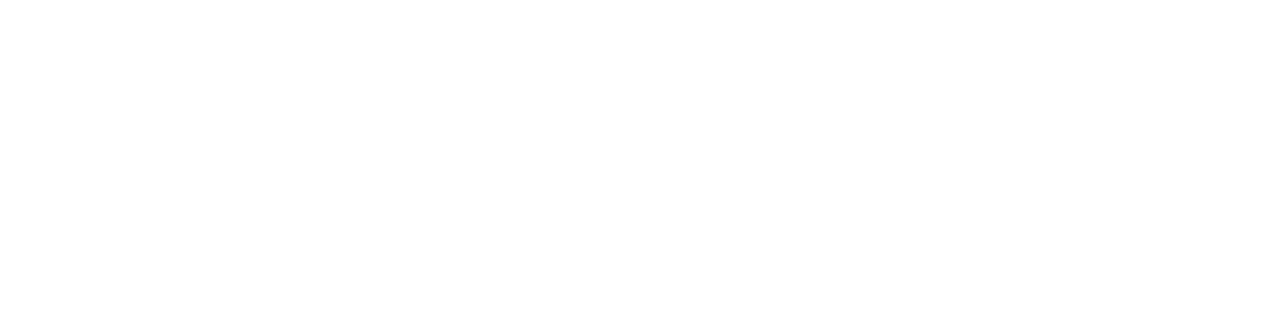
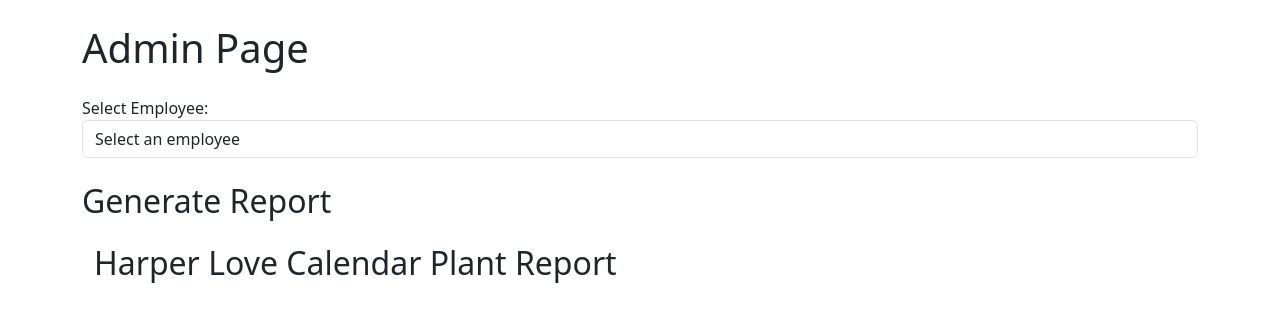
Before and after one commit to JasonLewis007/Calender-App, a React (Create React App) app in the folder calendar-app/: page /admin in a window 1280 px wide. Before the commit this address had no page. Shown: the top 322 px of the page. Built offline with nearby package versions, Linux system fonts and the light colour scheme.

Commit message:
added admin page to generate reports

```diff
--- a/calendar-app/src/App.js
+++ b/calendar-app/src/App.js
@@ -1,17 +1,24 @@
-// src/App.js
 import React from 'react';
-import { BrowserRouter as Router, Route, Routes } from 'react-router-dom';
+import { BrowserRouter as Router, Routes, Route } from 'react-router-dom';
+import { EventProvider } from './EventContext';
+import { EmployeeProvider } from './EmployeeContext';
 import MyCalendar from './components/Calendar';
 import ReportPage from './components/ReportPage';
+import AdminPage from './components/AdminPage';
 
 function App() {
   return (
+    <EventProvider>
+      <EmployeeProvider>
         <Router>
           <Routes>
             <Route path="/" element={<MyCalendar />} />
             <Route path="/report" element={<ReportPage />} />
+            <Route path="/admin" element={<AdminPage />} />
           </Routes>
         </Router>
+      </EmployeeProvider>
+    </EventProvider>
   );
 }
 
--- /dev/null
+++ b/calendar-app/src/EmployeeContext.js
@@ -0,0 +1,27 @@
+import React, { createContext, useState, useEffect } from 'react';
+
+export const EmployeeContext = createContext();
+
+export const EmployeeProvider = ({ children }) => {
+  const [employees, setEmployees] = useState([]);
+
+  useEffect(() => {
+    // Placeholder for fetching employee data from MySQL
+    const fetchEmployees = async () => {
+      // Replace with actual data fetching logic
+      const employeeData = [
+        { id: 1, name: 'John Doe' },
+        { id: 2, name: 'Jane Smith' },
+      ];
+      setEmployees(employeeData);
+    };
+
+    fetchEmployees();
+  }, []);
+
+  return (
+    <EmployeeContext.Provider value={{ employees, setEmployees }}>
+      {children}
+    </EmployeeContext.Provider>
+  );
+};
--- /dev/null
+++ b/calendar-app/src/EventContext.js
@@ -0,0 +1,13 @@
+import React, { createContext, useState } from 'react';
+
+export const EventContext = createContext();
+
+export const EventProvider = ({ children }) => {
+  const [events, setEvents] = useState([]);
+
+  return (
+    <EventContext.Provider value={{ events, setEvents }}>
+      {children}
+    </EventContext.Provider>
+  );
+};
--- /dev/null
+++ b/calendar-app/src/Styles/Report.css
@@ -0,0 +1,15 @@
+.list-group-item {
+    border: 1px solid #ddd;
+    margin-bottom: 10px;
+    border-radius: 5px;
+    padding: 20px;
+  }
+
+  .list-group-item h5 {
+    font-size: 1.25rem;
+    margin-bottom: 10px;
+  }
+
+  .list-group-item p {
+    margin: 5px 0;
+  }
--- /dev/null
+++ b/calendar-app/src/components/AdminPage.js
@@ -0,0 +1,32 @@
+import React, { useContext } from 'react';
+import { EmployeeContext } from '../EmployeeContext';
+import { EventContext } from '../EventContext';
+import Report from './Report';
+
+const AdminPage = () => {
+  const { employees } = useContext(EmployeeContext);
+  const { events } = useContext(EventContext);
+
+  return (
+    <div className="container">
+      <h1 className="my-4">Admin Page</h1>
+      <div className="form-group">
+        <label htmlFor="employeeSelect">Select Employee:</label>
+        <select className="form-control" id="employeeSelect">
+          <option value="">Select an employee</option>
+          {employees.map((employee) => (
+            <option key={employee.id} value={employee.id}>
+              {employee.name}
+            </option>
+          ))}
+        </select>
+      </div>
+      <div className="mt-4">
+        <h2>Generate Report</h2>
+        <Report events={events} />
+      </div>
+    </div>
+  );
+};
+
+export default AdminPage;
--- a/calendar-app/src/components/Calendar.js
+++ b/calendar-app/src/components/Calendar.js
@@ -1,6 +1,4 @@
-
-// src/components/Calendar.js
-import React, { useState } from 'react';
+import React, { useState, useContext } from 'react';
 import { useNavigate } from 'react-router-dom';
 import { Calendar, momentLocalizer } from 'react-big-calendar';
 import moment from 'moment';
@@ -8,11 +6,12 @@
 import '../Styles/CalendarStyles.css';
 import PlantForm from './PlantForm';
 import EventModal from './EventModal';
+import { EventContext } from '../EventContext';
 
 const localizer = momentLocalizer(moment);
 
 const MyCalendar = () => {
-  const [events, setEvents] = useState([]);
+  const { events, setEvents } = useContext(EventContext);
   const [showModal, setShowModal] = useState(false);
   const [selectedEvent, setSelectedEvent] = useState(null);
   const [eventIdCounter, setEventIdCounter] = useState(0);
@@ -61,6 +60,10 @@
     navigate('/report', { state: { events } });
   };
 
+  const navigateToAdmin = () => {
+    navigate('/admin');
+  };
+
   return (
     <div className="container">
       <h1 className="my-4">HarperLove Plant Calendar</h1>
@@ -85,6 +88,9 @@
       <button className="btn btn-primary mt-4" onClick={navigateToReport}>
         Show Report
       </button>
+      <button className="btn btn-secondary mt-4 ml-2" onClick={navigateToAdmin}>
+        Admin Login
+      </button>
     </div>
   );
 };
--- a/calendar-app/src/components/Report.js
+++ b/calendar-app/src/components/Report.js
@@ -1,19 +1,19 @@
-// src/components/Report.js
 import React from 'react';
+import '../Styles/Report.css'; // Import the CSS file
 
 const Report = ({ events }) => {
   return (
-    <div>
-      <h2>Calendar Plant Report</h2>
-      <ul>
+    <div className="container">
+      <h2 className="my-4"> Harper Love Calendar Plant Report</h2>
+      <div className="list-group">
         {events.map((event, index) => (
-          <li key={index}>
-            <strong>Plant Name:</strong> {event.title} <br />
-            <strong>Details:</strong> {event.details} <br />
-            <strong>Date Range:</strong> {event.start.toDateString()} to {event.end.toDateString()}
-          </li>
+          <div key={index} className="list-group-item">
+            <h5 className="mb-1">{event.title}</h5>
+            <p className="mb-1"><strong>Details:</strong> {event.details}</p>
+            <p className="mb-1"><strong>Date Range:</strong> {new Date(event.start).toLocaleDateString()} - {new Date(event.end).toLocaleDateString()}</p>
+          </div>
         ))}
-      </ul>
+      </div>
     </div>
   );
 };
--- a/calendar-app/src/components/ReportPage.js
+++ b/calendar-app/src/components/ReportPage.js
@@ -1,26 +1,27 @@
-// src/components/ReportPage.js
-import React, { useRef } from 'react';
-import { useNavigate, useLocation } from 'react-router-dom';
+import React, { useRef, useContext } from 'react';
+import { useNavigate } from 'react-router-dom';
 import { Button } from 'react-bootstrap';
 import ReactToPrint from 'react-to-print';
 import Report from './Report';
+import { EventContext } from '../EventContext';
 
 const ReportPage = () => {
   const navigate = useNavigate();
-  const location = useLocation();
-  const { events } = location.state || { events: [] }; // Default to empty array if no state
+  const { events } = useContext(EventContext);
   const reportRef = useRef();
 
   return (
     <div className="container">
       <h1 className="my-4">Calendar Plant Report</h1>
-      <Button variant="primary" className="mb-4" onClick={() => navigate('/')}>
-        Back to Calendar
-      </Button>
-      <ReactToPrint
-        trigger={() => <Button variant="success" className="mb-4">Print Report</Button>}
-        content={() => reportRef.current}
-      />
+      <div className="mb-4">
+        <Button variant="primary" onClick={() => navigate('/')}>
+          Back to Calendar
+        </Button>
+        <ReactToPrint
+          trigger={() => <Button variant="success" className="ml-2">Print Report</Button>}
+          content={() => reportRef.current}
+        />
+      </div>
       <div ref={reportRef}>
         <Report events={events} />
       </div>
```
Lines whose indentation alone changed are shown as unchanged.
